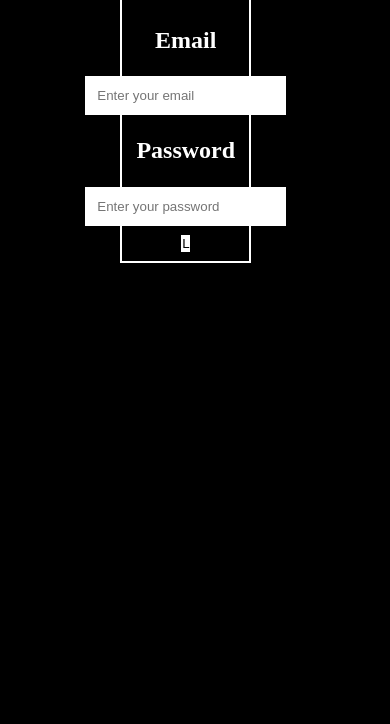
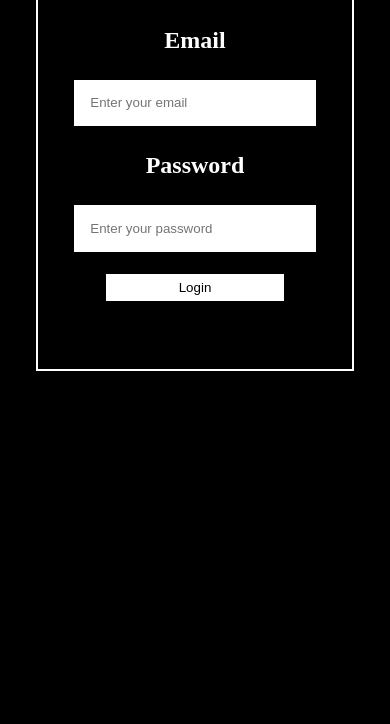
Before and after one commit to SreeHarsha-Kamisetty/QuickNotes, a website: page Frontend/login.html in a window 390 px wide. Shown: the part 120-844 px from the top of the page. Drawn offline with Linux system fonts and the light colour scheme.

Commit message:
modified register and login page css

```diff
--- a/Frontend/login.css
+++ b/Frontend/login.css
@@ -1,4 +1,4 @@
-body{
+ body{
     background-color: black;
     color: white;
 }
@@ -16,23 +16,34 @@ body{
 }
 
 #main input{
-    width: auto;
+    width: 70%;
     margin: 2%;
     height: 5%;
     padding: 2%;
     border: 10px solid white;
 }
 #main button{
-    padding: 1%;
-    width: 10%;
+    padding: 2%;
+    width: 60%;
     background-color: white;
     margin-top: 5%;
     border: 1px solid black;
     text-align: center;
-    /* box-shadow: turquoise 0px 0px 0px 3px ; */
+
 }
 #main button:hover{
     color: black;
     background-color: yellow;
 
 }
+#validator{
+    margin:10%;
+    font-size: 2rem;
+    color: red;
+}
+@media screen and (max-width: 600px) {
+    #main{
+        width: 80%;
+        margin:10% auto;
+    }
+}
--- a/Frontend/login.html
+++ b/Frontend/login.html
@@ -51,7 +51,7 @@ login.addEventListener('click',async()=>{
 
         }
         else{
-            validator.style.color="green";
+            validator.style.color="red";
             validator.textContent = "Invalid Credentials";
         }
     } catch (error) {
--- a/Frontend/register.css
+++ b/Frontend/register.css
@@ -16,7 +16,7 @@ body{
 }
 
 #main input{
-    width: auto;
+    width: 70%;
     margin: 2%;
     height: 5%;
     padding: 2%;
@@ -24,7 +24,7 @@ body{
 }
 #main button{
     padding: 1%;
-    width: 15%;
+    width: 60%;
     background-color: white;
     margin-top: 5%;
     border: 1px solid black;
@@ -36,3 +36,9 @@ body{
     background-color: yellow;
 
 }
+@media screen and (max-width: 600px) {
+    #main{
+        width: 80%;
+        margin:10% auto;
+    }
+}
```
Also changed, not shown: Frontend/register.html (+1 -0 lines).
